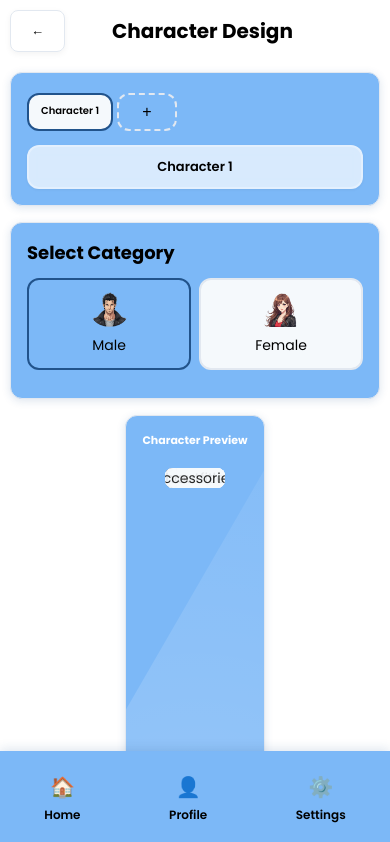
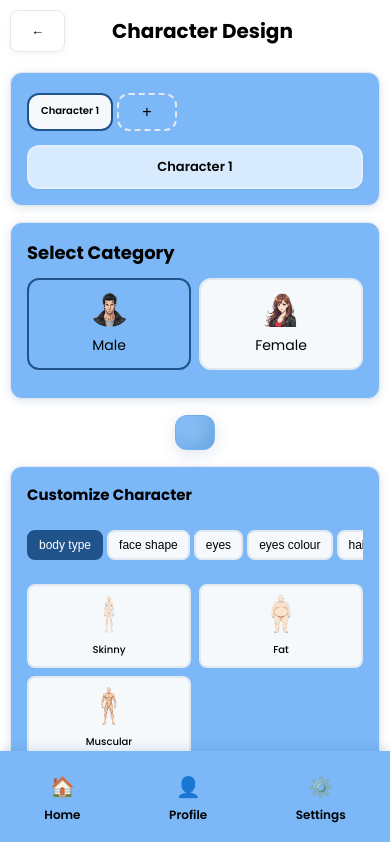
Before and after one commit to ayushhrawat/animemaker-ai, a React (Vite) app: page /character-design in a window 390 px wide. Shown: the top 842 px of the page. Built offline with nearby package versions, Linux system fonts and the light colour scheme.

Commit message:
Reduce character preview box height and remove text: Make it shorter and empty

```diff
--- a/src/screens/CharacterDesign.css
+++ b/src/screens/CharacterDesign.css
@@ -26,9 +26,10 @@
   position: relative;
   overflow: hidden;
   border-radius: 12px;
-  padding: 8px; /* Much smaller padding to reduce height */
+  padding: 5px; /* Minimal padding */
   max-width: 200px;
   margin: 0 auto;
+  height: 50px; /* Fixed height to make it shorter */
 }
 
 .character-preview::before {
@@ -42,18 +43,11 @@
   transform: rotate(30deg);
 }
 
-.character-preview h3 {
-  margin-bottom: 6px; /* Much smaller margin */
-  color: white;
-  font-size: 14px;
-  text-align: center;
-}
-
 .character-display {
   position: relative;
   width: 100%;
   max-width: 80px;
-  height: 30px; /* Reduced to one-third of previous height (50px -> 30px) */
+  height: 20px; /* Much smaller height */
   display: flex;
   align-items: center;
   justify-content: center;
@@ -79,35 +73,27 @@
 /* Mobile optimizations */
 @media (max-width: 768px) {
   .character-preview {
-    padding: 6px;
+    padding: 4px;
     max-width: 160px;
-  }
-
-  .character-preview h3 {
-    font-size: 12px;
-    margin-bottom: 4px;
+    height: 40px; /* Fixed height for tablets */
   }
 
   .character-display {
     max-width: 70px;
-    height: 25px; /* Reduced to one-third of previous height */
+    height: 15px;
   }
 }
 
 @media (max-width: 480px) {
   .character-preview {
-    padding: 5px;
+    padding: 3px;
     max-width: 140px;
-  }
-
-  .character-preview h3 {
-    font-size: 11px;
-    margin-bottom: 3px;
+    height: 35px; /* Fixed height for mobile */
   }
 
   .character-display {
     max-width: 60px;
-    height: 20px; /* Reduced to one-third of previous height */
+    height: 12px;
   }
 }
 
--- a/src/screens/CharacterDesign.jsx
+++ b/src/screens/CharacterDesign.jsx
@@ -346,8 +346,7 @@ const CharacterDesign = () => {
         </div>
 
         {/* Character Preview */}
-        <div className="character-preview card">
-          <h3>Character Preview</h3>
+        <div className="character-preview">
           <div className="preview-container">
             <div className="character-display">
               {partTypes.map(partType => {
@@ -373,12 +372,11 @@ const CharacterDesign = () => {
                       display: 'flex',
                       alignItems: 'center',
                       justifyContent: 'center',
-                      fontSize: '14px',
-                      color: 'var(--text-secondary)',
-                      backgroundColor: 'var(--bg-secondary)'
+                      fontSize: '10px',
+                      color: 'rgba(255, 255, 255, 0.7)',
+                      backgroundColor: 'rgba(255, 255, 255, 0.1)'
                     }}
                   >
-                    {partType}
                   </div>
                 );
               })}
```
